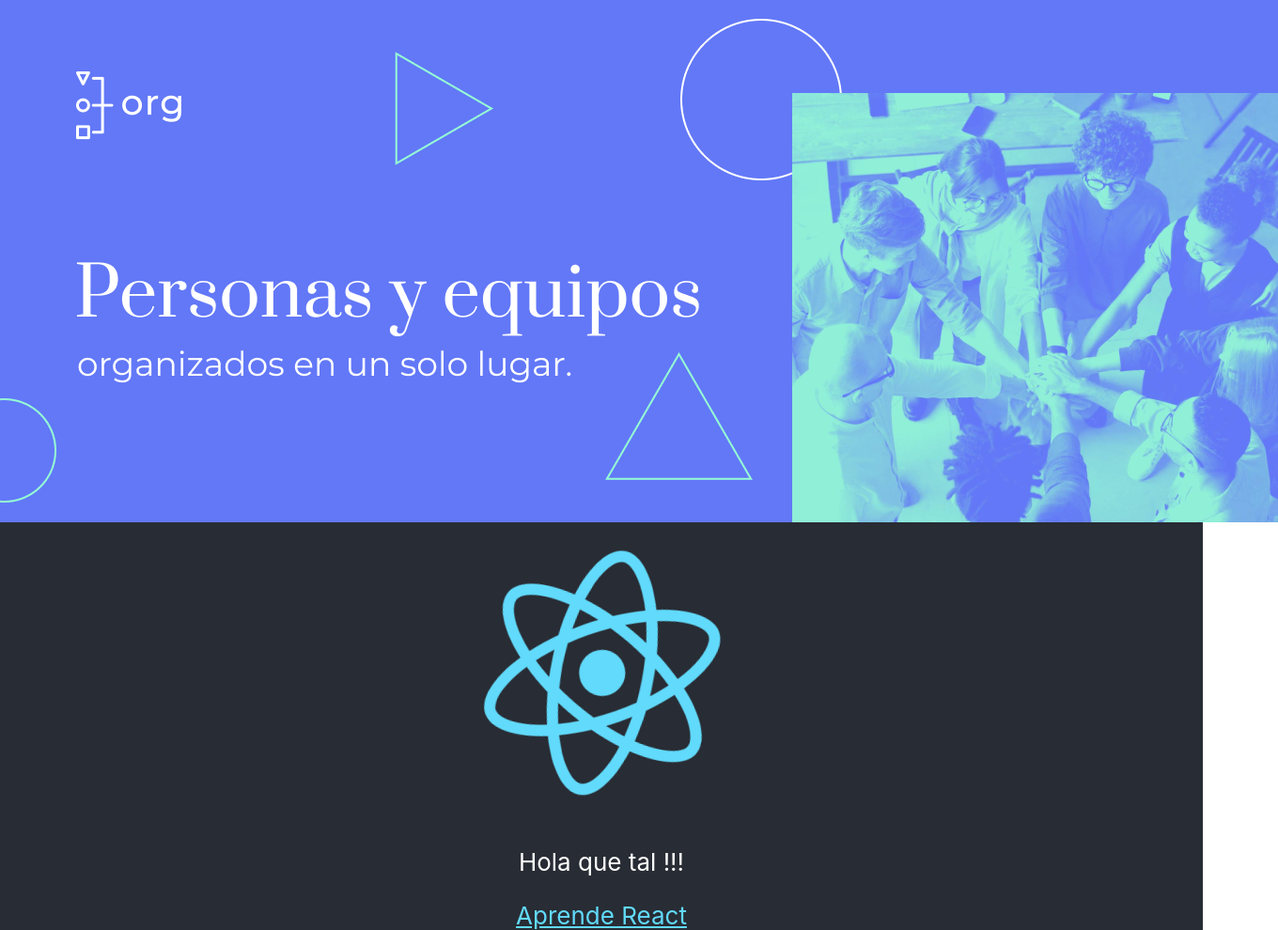
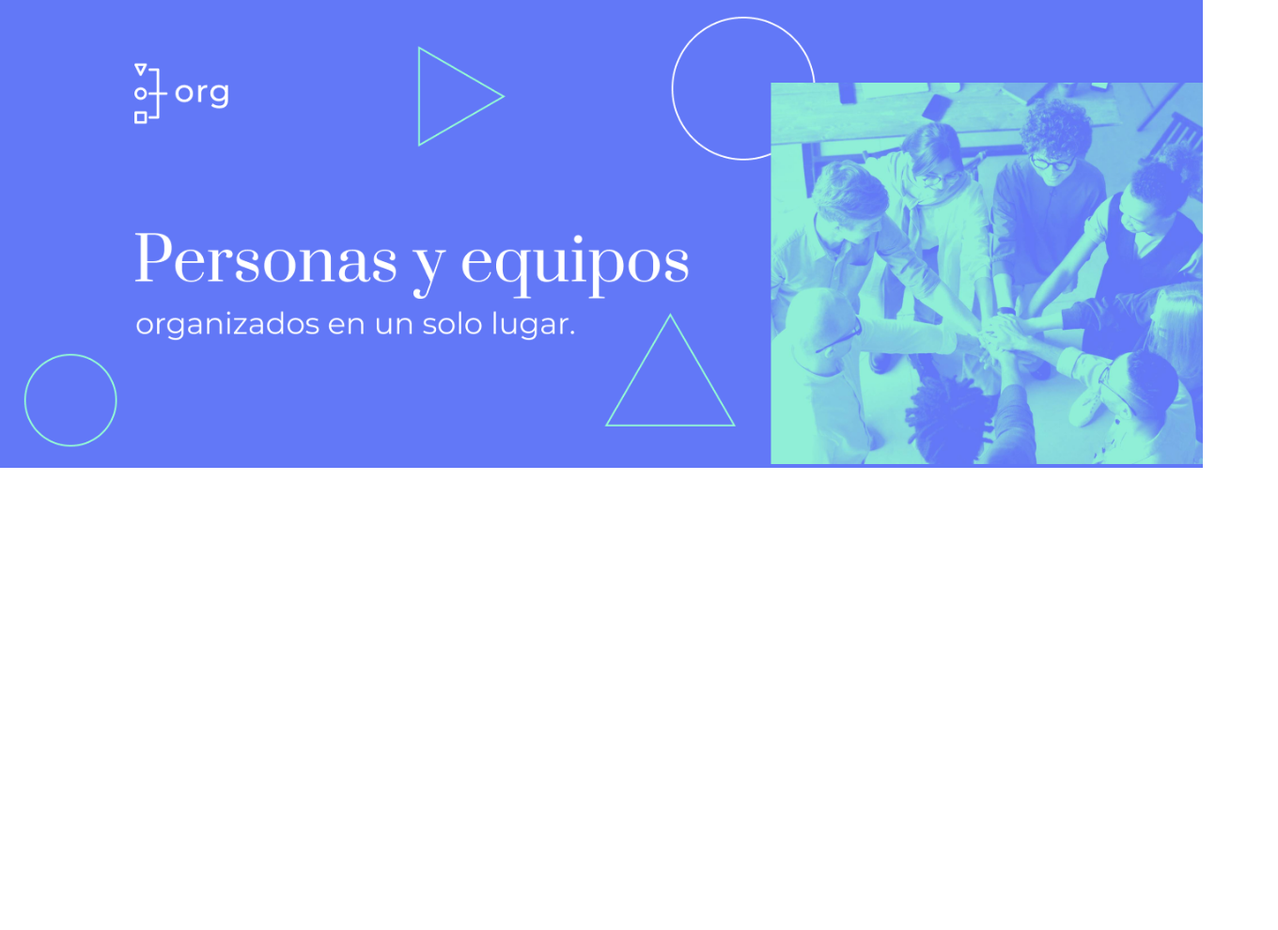
Before and after one commit to magoMercurio/org, a React (Create React App) app: page / in a window 1280 px wide. Shown: the whole page at 94% size, 1360 px wide, since content can reach past the window. After the commit the page ends 800 px from the top, so only its background shows below. Built offline with nearby package versions, Linux system fonts and the light colour scheme.

Commit message:
add Formulario component

```diff
--- a/src/App.js
+++ b/src/App.js
@@ -1,26 +1,13 @@
-import logo from './logo.svg';
 import './App.css';
 import Header from './componentes/Header/Header';
 
 
 function App() {
   return (
+
     <div className="App">
-      <header className="App-header">
       <Header />
-        <img src={logo} className="App-logo" alt="logo" />
-        <p>
-          Hola que tal !!!
-        </p>
-        <a
-          className="App-link"
-          href="https://reactjs.org"
-          target="_blank"
-          rel="noopener noreferrer"
-        >
-          Aprende React
-        </a>
-      </header>
+
     </div>
   );
 }
--- a/src/componentes/Header/Header.css
+++ b/src/componentes/Header/Header.css
@@ -0,0 +1,8 @@
+.header {
+  background-color: #6278f7;
+  text-align: center;
+}
+
+.header img {
+  max-width: 100%;
+}
--- a/src/componentes/Header/Header.js
+++ b/src/componentes/Header/Header.js
@@ -1,6 +1,9 @@
+import './Header.css'
 
 function Header() {
-  return <img src='/img/header.png' alt='Header' />
+  return <header className='header'>
+    <img src='/img/header.png' alt='Org' />
+  </header>
 
 }
 
```
Also changed, not shown: src/componentes/formulario/Formulario.css (added), src/componentes/formulario/Formulario.js (added).
